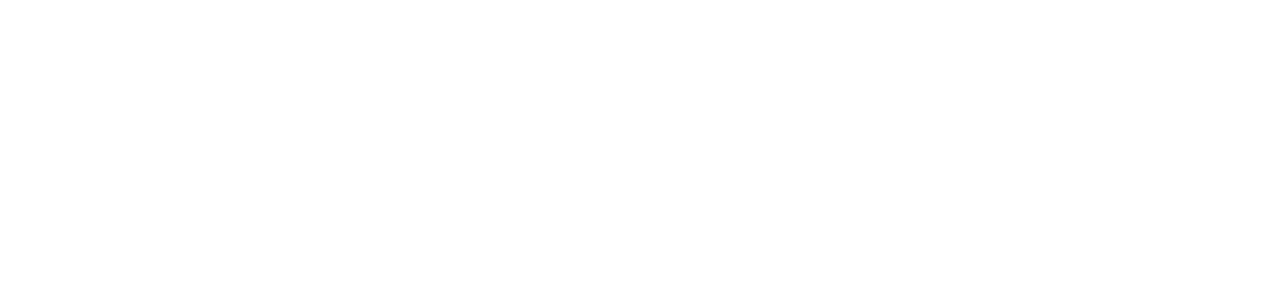
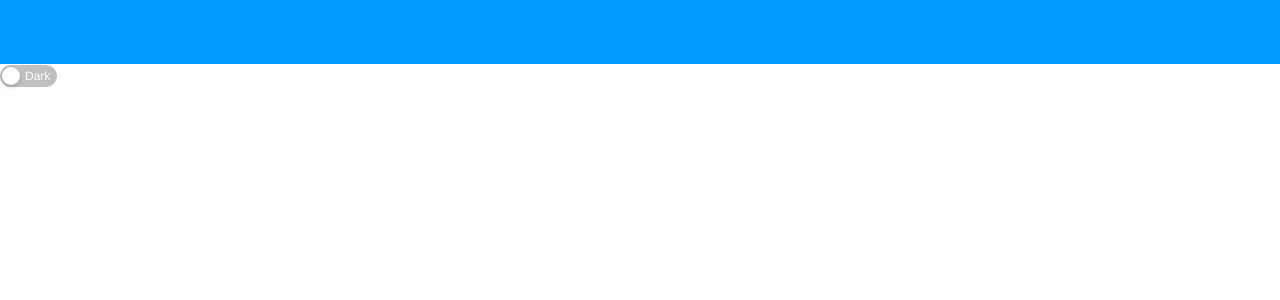
Before and after one commit to samjawale/samjawale.github.io, a React (Create React App) app: page / in a window 1280 px wide. Shown: the top 300 px of the page. Built offline with nearby package versions, Linux system fonts and the light colour scheme.

Commit message:
add antd and styled-comp

```diff
--- a/src/App.css
+++ /dev/null
@@ -1,38 +0,0 @@
-.App {
-  text-align: center;
-}
-
-.App-logo {
-  height: 40vmin;
-  pointer-events: none;
-}
-
-@media (prefers-reduced-motion: no-preference) {
-  .App-logo {
-    animation: App-logo-spin infinite 20s linear;
-  }
-}
-
-.App-header {
-  background-color: #282c34;
-  min-height: 100vh;
-  display: flex;
-  flex-direction: column;
-  align-items: center;
-  justify-content: center;
-  font-size: calc(10px + 2vmin);
-  color: white;
-}
-
-.App-link {
-  color: #61dafb;
-}
-
-@keyframes App-logo-spin {
-  from {
-    transform: rotate(0deg);
-  }
-  to {
-    transform: rotate(360deg);
-  }
-}
--- a/src/App.tsx
+++ b/src/App.tsx
@@ -1,7 +1,25 @@
-import "./App.css";
+import { useState } from "react";
+import { DefaultTheme, ThemeProvider } from "styled-components";
+import GlobalStyle from "./components/GlobalStyle";
+import AppLayout from "./components/AppLayout";
+import { darkTheme, lightTheme } from "./helpers/style";
+import { ThemeKind } from "./types/style";
 
-function App() {
-  return <div className="App"></div>;
-}
+const App = () => {
+  const [currentTheme, setCurrentTheme] = useState<DefaultTheme>(lightTheme);
+
+  return (
+    <ThemeProvider theme={currentTheme}>
+      <GlobalStyle {...currentTheme} />
+      <AppLayout
+        toggleTheme={() =>
+          setCurrentTheme(
+            currentTheme.kind === ThemeKind.LIGHT ? darkTheme : lightTheme
+          )
+        }
+      />
+    </ThemeProvider>
+  );
+};
 
 export default App;
--- /dev/null
+++ b/src/components/AppLayout.tsx
@@ -0,0 +1,36 @@
+import styled from "styled-components";
+import { Layout, Switch } from "antd";
+
+const { Content, Header } = Layout;
+
+const StyledLayout = styled(Layout)`
+  height: 100vh;
+`;
+
+const StyledHeader = styled(Header)`
+  background: #0099ff;
+`;
+
+const StyledContent = styled(Content)`
+  background: ${(props) => props.theme.color.background};
+`;
+
+type Props = {
+  toggleTheme: () => void;
+};
+const AppLayout = ({ toggleTheme }: Props) => {
+  return (
+    <StyledLayout>
+      <StyledHeader></StyledHeader>
+      <StyledContent>
+        <Switch
+          checkedChildren="Light"
+          unCheckedChildren="Dark"
+          onClick={toggleTheme}
+        />
+      </StyledContent>
+    </StyledLayout>
+  );
+};
+
+export default AppLayout;
--- /dev/null
+++ b/src/components/GlobalStyle.tsx
@@ -0,0 +1,26 @@
+import { createGlobalStyle, DefaultTheme } from "styled-components";
+
+const GlobalStyle = createGlobalStyle<DefaultTheme>`
+    html {
+        height: 100%;
+        animation: ease-in;
+    }
+    #root {
+        height: 100%;
+        position: relative;
+    }
+    body {
+        margin: 0;
+        padding: 0;
+        height: 100%;
+        font-size: 14px;
+        line-height: 22px;
+        overflow: hidden;
+        color: ${(theme) => theme.color.primary};
+        font-family: ${(theme) => theme.fontFamily};
+        background-color: ${(theme) => theme.color.background};
+        border-color: ${(theme) => theme.color.border};
+    }
+`;
+
+export default GlobalStyle;
--- /dev/null
+++ b/src/helpers/style.ts
@@ -0,0 +1,24 @@
+import { DefaultTheme } from "styled-components";
+import { ThemeKind } from "../types/style";
+
+export const lightTheme: DefaultTheme = {
+  kind: ThemeKind.LIGHT,
+  fontFamily: "Helvetica Neue",
+  color: {
+    background: "#ffffff",
+    border: "grey",
+    primary: "#000",
+    secondary: "#fff",
+  },
+};
+
+export const darkTheme: DefaultTheme = {
+  ...lightTheme,
+  kind: ThemeKind.DARK,
+  color: {
+    ...lightTheme.color,
+    background: "#000000",
+    primary: "#fff",
+    secondary: "#000",
+  },
+};
--- a/src/index.css
+++ /dev/null
@@ -1,13 +0,0 @@
-body {
-  margin: 0;
-  font-family: -apple-system, BlinkMacSystemFont, 'Segoe UI', 'Roboto', 'Oxygen',
-    'Ubuntu', 'Cantarell', 'Fira Sans', 'Droid Sans', 'Helvetica Neue',
-    sans-serif;
-  -webkit-font-smoothing: antialiased;
-  -moz-osx-font-smoothing: grayscale;
-}
-
-code {
-  font-family: source-code-pro, Menlo, Monaco, Consolas, 'Courier New',
-    monospace;
-}
--- /dev/null
+++ b/src/styled-components.d.ts
@@ -0,0 +1,6 @@
+import "styled-components";
+import { CustomTheme } from "./types/style";
+
+declare module "styled-components" {
+  export interface DefaultTheme extends CustomTheme {}
+}
--- /dev/null
+++ b/src/types/style.ts
@@ -0,0 +1,15 @@
+export enum ThemeKind {
+  LIGHT,
+  DARK,
+}
+
+export interface CustomTheme {
+  kind: ThemeKind;
+  fontFamily: string;
+  color: {
+    background: string;
+    border: string;
+    primary: string;
+    secondary: string;
+  };
+}
```
Also changed, not shown: package.json (+19 -16 lines), src/index.tsx (+6 -6 lines), 2 other files (tests, documents, lock files or other folders).
